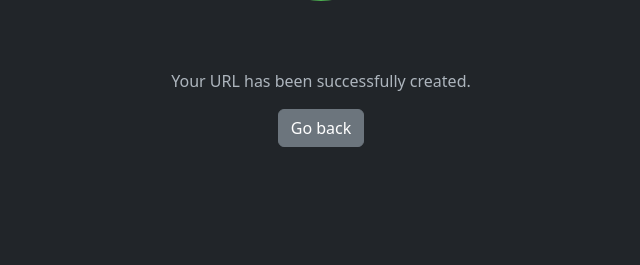
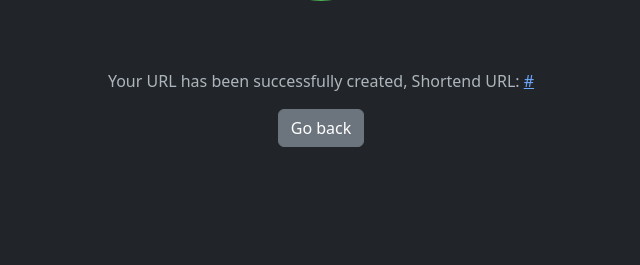
Before and after one commit to XCarCedo/URL-Shortener, a Flask app: template URL Shortner/templates/success.html in a window 1280 px wide. Shown: the part 401-666 px from the top of the page, without its empty margins (319-959 px from the left). Run offline with Flask 3, Linux system fonts and the light colour scheme; the template is opened without the code that fills it: most values are stand-ins (such as "Sample title", 1, 10 or a date in 2020).

Commit message:
The generated url will be shown to user when submitted

```diff
--- a/URL Shortner/templates/success.html
+++ b/URL Shortner/templates/success.html
@@ -40,7 +40,7 @@
 	  <div class="tick"></div>
 	</div>
 	<div class="neon-tick"></div>
-	<p class="mt-5">Your URL has been successfully created.</p>
+	<p class="mt-5">Your URL has been successfully created, Shortend URL: <a href={{shortend_url}}>{{shortend_url}}</a></p>
 	<form action="{{ url_for('home_page') }}" method="get">
 		<button class="btn btn-secondary">Go back</button>
 	</form>
```
